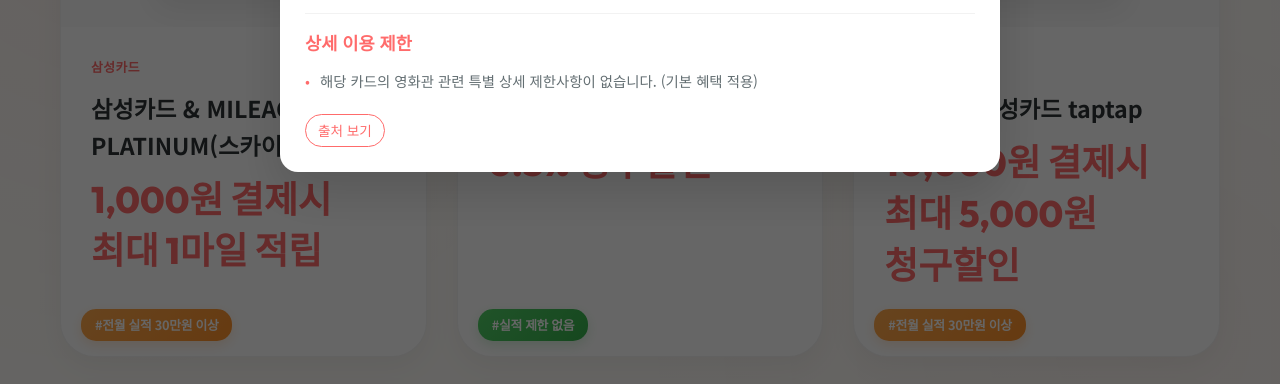
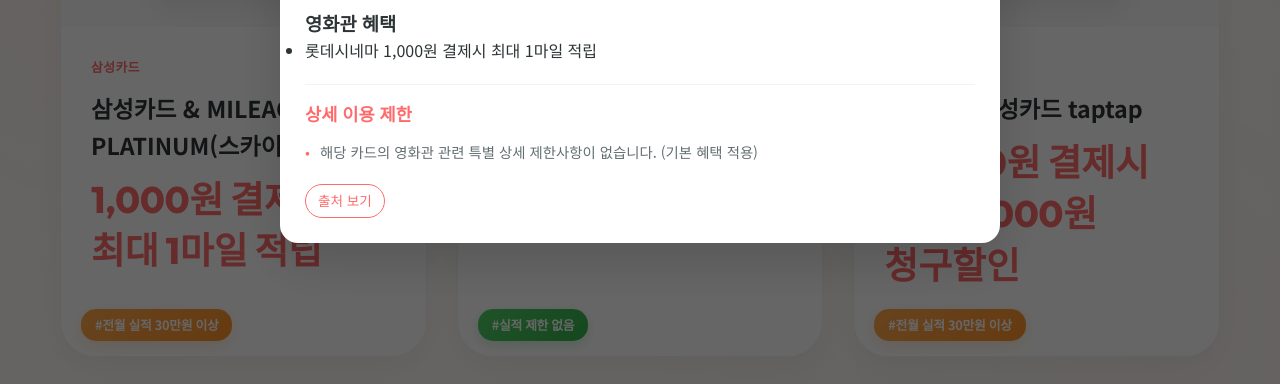
Before and after one commit to kindrain90/card-guide, a website: page index.html in a window 1280 px wide. Both pictures are taken after a click on the element 243 px from the left and 2685 px from the top of the page. Shown: the part 2589-2973 px from the top of the page. Drawn offline with Linux system fonts and the light colour scheme.

Commit message:
Add files via upload

```diff
--- a/index.html
+++ b/index.html
@@ -43,16 +43,24 @@
     <!-- 이미지 모달 -->
     <div id="imageModal" class="modal">
         <div class="modal-content">
-            <span class="close-modal">&times;</span>
+                        <span class="close-modal">&times;</span>
             <img id="modalImg" class="modal-img" src="" alt="카드 이미지">
             <h2 id="modalTitle" class="modal-title"></h2>
-            <section class="modal-limits" id="modalLimitsSection">
-                <h3>상세 이용 제한</h3>
-                <ul id="modalLimitsList" class="modal-limits-list"></ul>
-                <div id="modalBody" style="display:none;"></div> <!-- 호환성을 위해 유지하거나 script.js 수정 필요 -->
-                <a id="modalSourceLink" class="modal-source-link" href="#" target="_blank" rel="noopener noreferrer">출처
-                    보기</a>
-            </section>
+
+            <!-- 2단 레이아웃: 좌(영화관 혜택) / 우(상세 이용 제한) -->
+            <div class="modal-grid">
+                <section class="modal-benefits" id="modalBenefitsSection">
+                    <h3>영화관 혜택</h3>
+                    <ul id="modalBenefitsList" class="modal-benefits-list"></ul>
+                </section>
+
+                <section class="modal-limits" id="modalLimitsSection">
+                    <h3>상세 이용 제한</h3>
+                    <ul id="modalLimitsList" class="modal-limits-list"></ul>
+                    <div id="modalBody" style="display:none;"></div>
+                    <a id="modalSourceLink" class="modal-source-link" href="#" target="_blank" rel="noopener noreferrer">출처 보기</a>
+                </section>
+            </div>
         </div>
     </div>
 
--- a/script.js
+++ b/script.js
@@ -1024,6 +1024,8 @@ document.addEventListener('DOMContentLoaded', async () => {
     const modal = document.getElementById('imageModal');
     const modalImg = document.getElementById('modalImg');
     const modalTitle = document.getElementById('modalTitle');
+    const modalBenefitsSection = document.getElementById('modalBenefitsSection');
+    const modalBenefitsList = document.getElementById('modalBenefitsList');
     const modalLimitsList = document.getElementById('modalLimitsList'); // 새 리스트 요소
     const modalSourceLink = document.getElementById('modalSourceLink'); // 새 링크 요소
     const closeModal = document.querySelector('.close-modal');
@@ -1048,17 +1050,6 @@ document.addEventListener('DOMContentLoaded', async () => {
 
     // 로컬 데이터 변수 확인 및 할당 (CORS 방지용 JS 파일 연동)
     const localCardallData = (typeof cardall_data !== 'undefined') ? cardall_data : [];
-
-    // 1. 연회비 정보 통합
-    if (localCardallData.length > 0) {
-        benefitData.forEach(card => {
-            const extraInfo = localCardallData.find(c => String(c.cardId) === String(card.id));
-            if (extraInfo && extraInfo.annualFee) {
-                card.annualFee = extraInfo.annualFee;
-            }
-        });
-        console.log('연회비 데이터 매핑 완료');
-    }
 
     window.handleImageError = (img) => {
         img.onerror = null;
@@ -1199,8 +1190,33 @@ document.addEventListener('DOMContentLoaded', async () => {
                 modalTitle.textContent = card.title;
                 modalImg.src = imgUrl;
 
+                // ✅ 영화관 혜택(좌측) 렌더링: benefitData는 이미 영화관 혜택만 모아둔 데이터
+                if (modalBenefitsList && modalBenefitsSection) {
+                    const rawBenefit = (card.value || card.desc || '').trim();
+                    const benefitText = rawBenefit ? convertKoreanToNumber(rawBenefit.replace(/원\s+결제시/g, '결제시')) : '';
+                    modalBenefitsList.innerHTML = '';
+                    if (benefitText) {
+                        const li = document.createElement('li');
+                        li.textContent = benefitText;
+                        modalBenefitsList.appendChild(li);
+                        modalBenefitsSection.style.display = '';
+                    } else {
+                        const li = document.createElement('li');
+                        li.textContent = '영화관 혜택 정보가 없습니다.';
+                        modalBenefitsList.appendChild(li);
+                        modalBenefitsSection.style.display = '';
+                    }
+                }
+
+
                 const record = limitsMap[String(card.id)];
                 let limits = record?.limits || [];
+                // ✅ 동일 문구(혜택 요약) 중복 노출 방지: 좌측 혜택에 표시된 문장은 우측 제한에서 제외
+                const benefitSignature = (card.value || card.desc || '').replace(/\s+/g, ' ').trim();
+                if (benefitSignature) {
+                    limits = limits.filter(t => t.replace(/\s+/g, ' ').trim() !== benefitSignature);
+                }
+
 
                 // ✅ 영화 관련 혜택 및 상세 제약사항 필터링 (최대한 심플하게)
                 const coreMovieKeywords = ['영화', '시네마', 'Lotte Cinema', 'CGV', '메가박스', '티켓', '관람권'];
```
